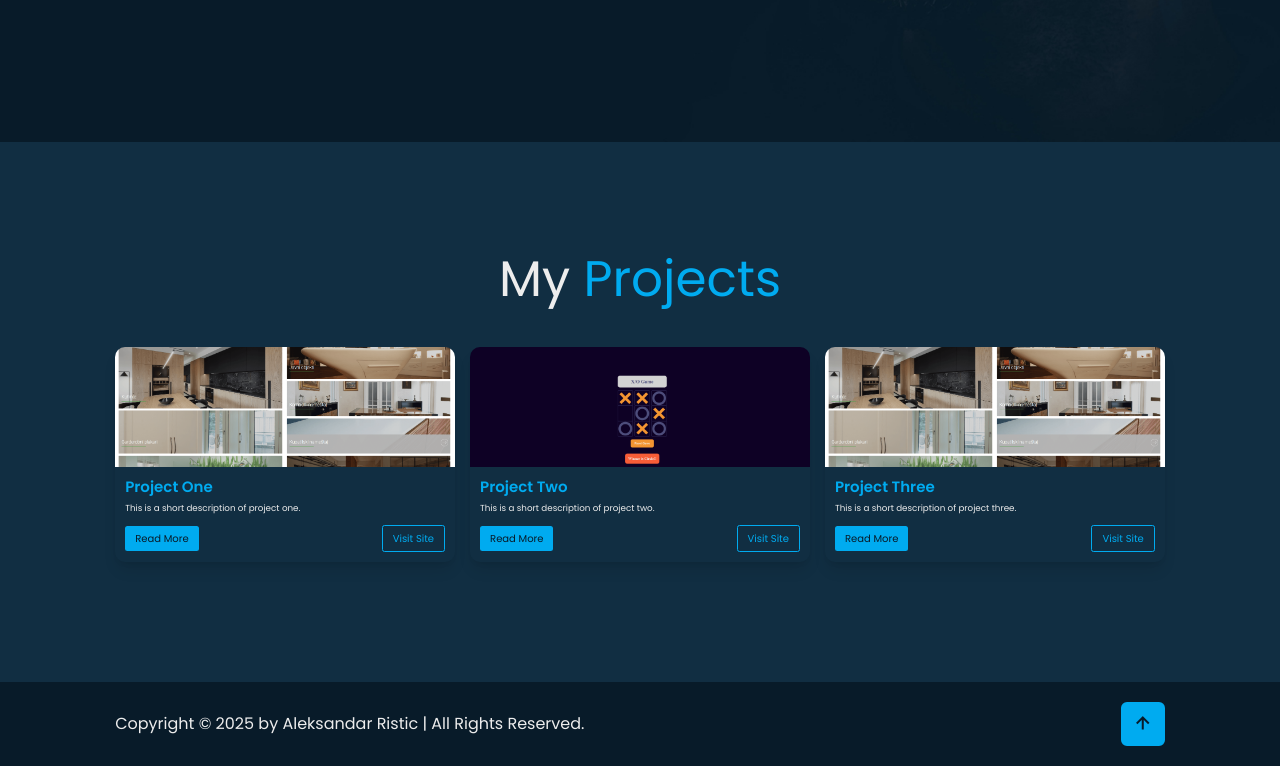
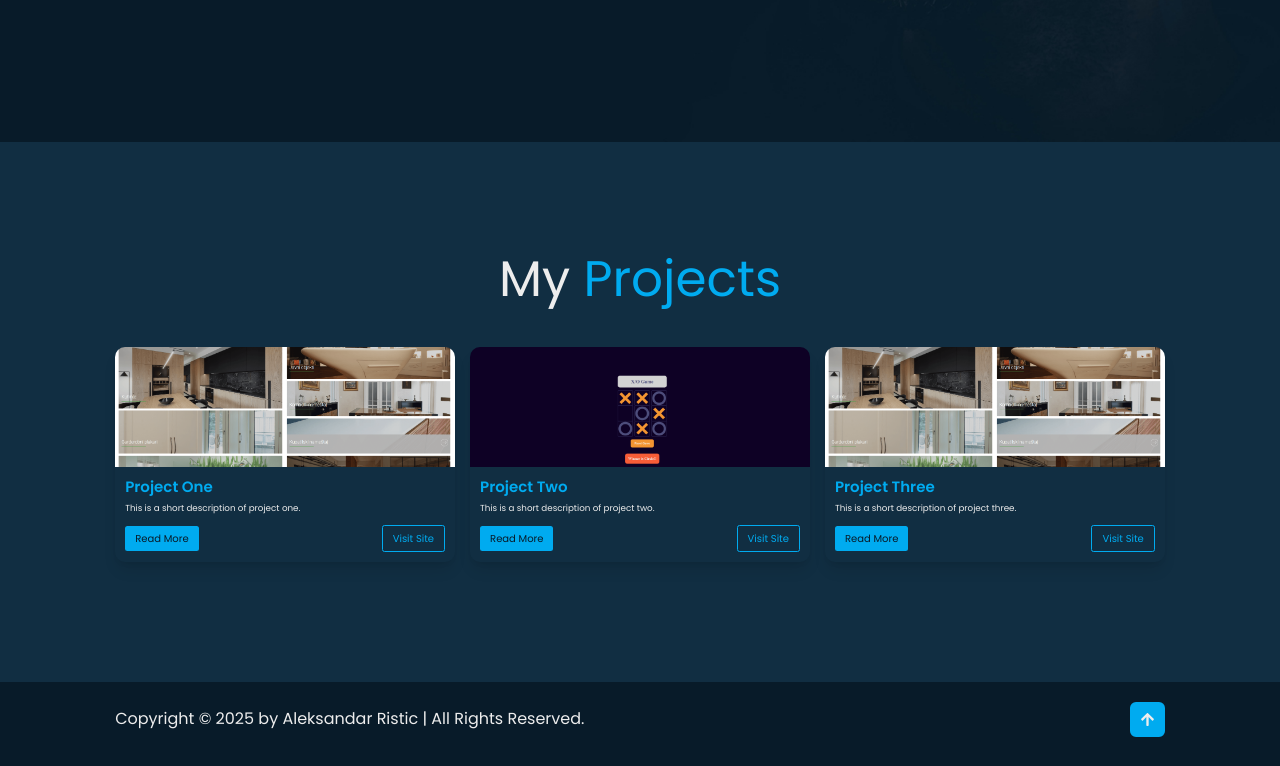
Before and after one commit to storiaca/aristic-portfolio, a React (Vite) app: page / in a window 1280 px wide. Shown: the part 658-1424 px from the top of the page. Built offline with nearby package versions, Linux system fonts and the light colour scheme.

Commit message:
Footer css to tailwind post css

```diff
--- a/src/components/Footer/Footer.jsx
+++ b/src/components/Footer/Footer.jsx
@@ -1,4 +1,5 @@
-import { BiSolidUpArrowSquare } from "react-icons/bi";
+import { IconContext } from "react-icons";
+import { FaArrowUp } from "react-icons/fa";
 
 const Footer = () => {
   return (
@@ -6,9 +7,17 @@ const Footer = () => {
       <div className="footer-text">
         <p>Copyright &copy; 2025 by Aleksandar Ristic | All Rights Reserved.</p>
       </div>
-      <div className="footer-iconTop">
-        <a href="#">
-          <i className="bx bx-up-arrow-alt"></i>
+      <div className="footer-icon_top group">
+        <a href="#home">
+          <IconContext.Provider
+            value={{
+              className: "icon",
+            }}
+          >
+            <div>
+              <FaArrowUp />
+            </div>
+          </IconContext.Provider>
         </a>
       </div>
     </footer>
--- a/src/components/Header/Header.jsx
+++ b/src/components/Header/Header.jsx
@@ -1,11 +1,10 @@
-import { useState } from "react";
 import { IconContext } from "react-icons";
 import { FaSquareXTwitter } from "react-icons/fa6";
 import { IoLogoLinkedin } from "react-icons/io5";
 import { BsGithub } from "react-icons/bs";
 import { HiOutlineMail } from "react-icons/hi";
+
 const Header = () => {
-  const [iconStyle, setIconStyle] = useState({ color: "#00abf0" });
   return (
     <header className="header">
       <h1 className="logo">Aleksandar Ristic.</h1>
--- a/src/components/Hero/Hero.jsx
+++ b/src/components/Hero/Hero.jsx
@@ -31,7 +31,7 @@ const Hero = () => {
           </a>
         </div>
       </div>
-      <div className="home-imgHover"></div>
+      <div className="home-img_hover"></div>
     </section>
   );
 };
--- a/src/custom.css
+++ b/src/custom.css
@@ -235,7 +235,7 @@
 }
 
 /* Footer */
-.footer {
+/* .footer {
   display: flex;
   justify-content: space-between;
   align-items: center;
@@ -248,7 +248,7 @@
   font-size: 1.6rem;
 }
 
-.footer-iconTop a {
+.footer-icon_top a {
   position: relative;
   display: inline-flex;
   justify-content: center;
@@ -261,7 +261,7 @@
   overflow: hidden;
 }
 
-.footer-iconTop a::before {
+.footer-icon_top a::before {
   content: "";
   position: absolute;
   top: 0;
@@ -273,16 +273,17 @@
   transition: 0.5s;
 }
 
-.footer-iconTop a:hover::before {
+.footer-icon_top a:hover::before {
   width: 100%;
 }
 
-.footer-iconTop a i {
+.footer-icon_top a i {
   font-size: 2.4rem;
   color: var(--bg-color);
   transition: 0.5s;
 }
 
-.footer-iconTop a:hover i {
+.footer-icon_top a:hover i {
   color: var(--main-color);
 }
+*/
--- a/src/index.css
+++ b/src/index.css
@@ -55,7 +55,7 @@
         @apply text-[1.6rem] my-8 mx-[0];
       }
     }
-    .home-imgHover {
+    .home-img_hover {
       @apply hidden xl:block absolute top-[0] right-[0] w-[45%] h-full bg-transparent [transition:3s] hover:bg-mainDarkBg hover:opacity-80;
     }
   }
@@ -68,4 +68,38 @@
       }
     }
   }
+  .footer {
+    @apply flex items-center flex-wrap px-[9%] py-8 bg-mainDarkBg;
+    .footer-text {
+      p {
+        @apply text-[1.6rem];
+      }
+    }
+    .footer-icon_top {
+      @apply ml-auto mt-4 md:mt-0;
+      a {
+        @apply relative inline-flex justify-center items-center p-[0.8rem] bg-mainBlue border-[0.2rem] border-solid border-mainBlue rounded-[0.6rem] overflow-hidden text-customWhiteText transition-colors duration-500;
+      }
+
+      a::before {
+        @apply content-[""] absolute top-0 left-0 w-0 h-full bg-mainDarkBg transition-all duration-500;
+      }
+
+      a:hover::before {
+        @apply w-full;
+      }
+
+      a .icon {
+        @apply relative w-6 h-6 text-customWhiteText transition-colors duration-500 z-10;
+      }
+
+      a:hover {
+        @apply text-mainBlue;
+      }
+
+      a:hover .icon {
+        @apply text-mainBlue;
+      }
+    }
+  }
 }
```
